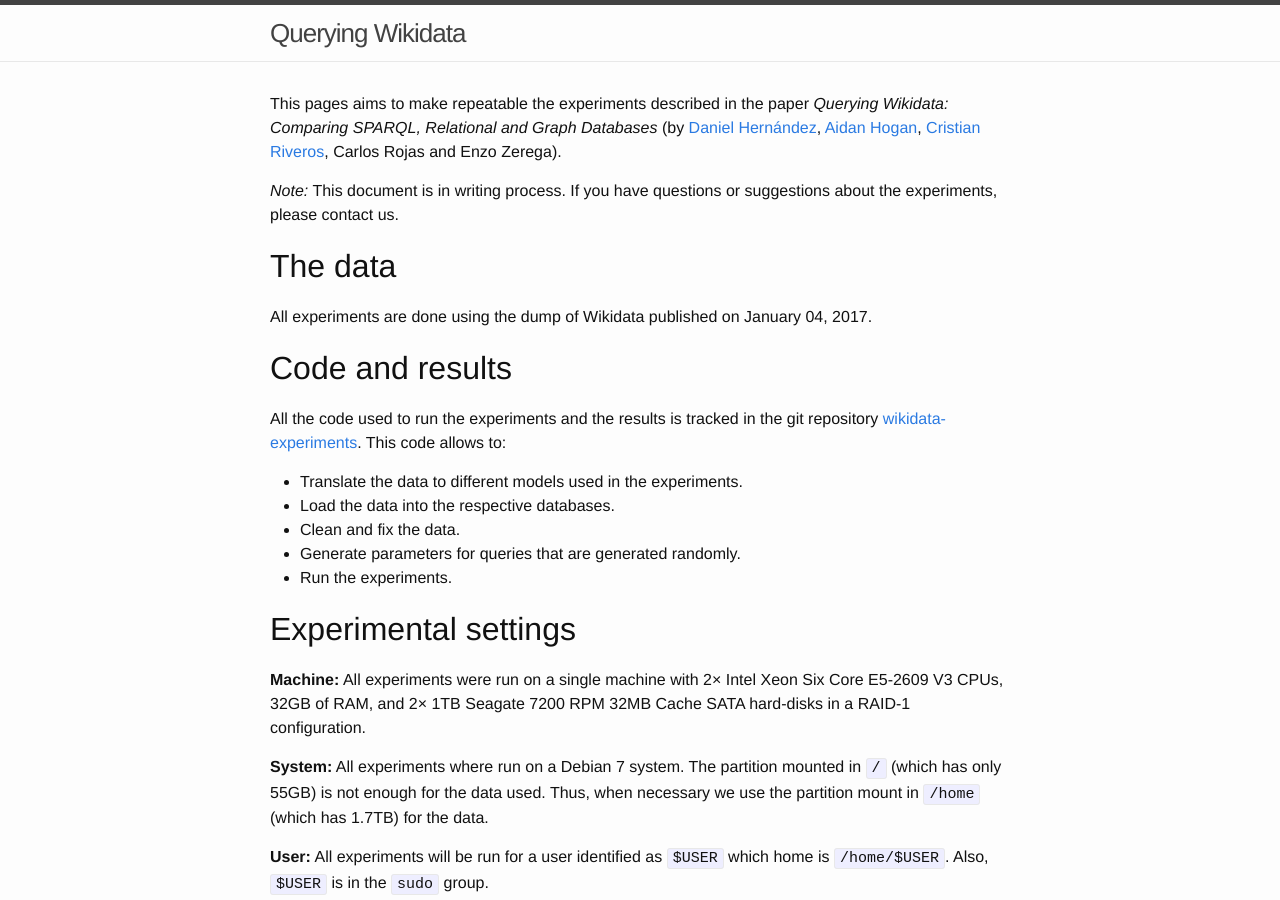
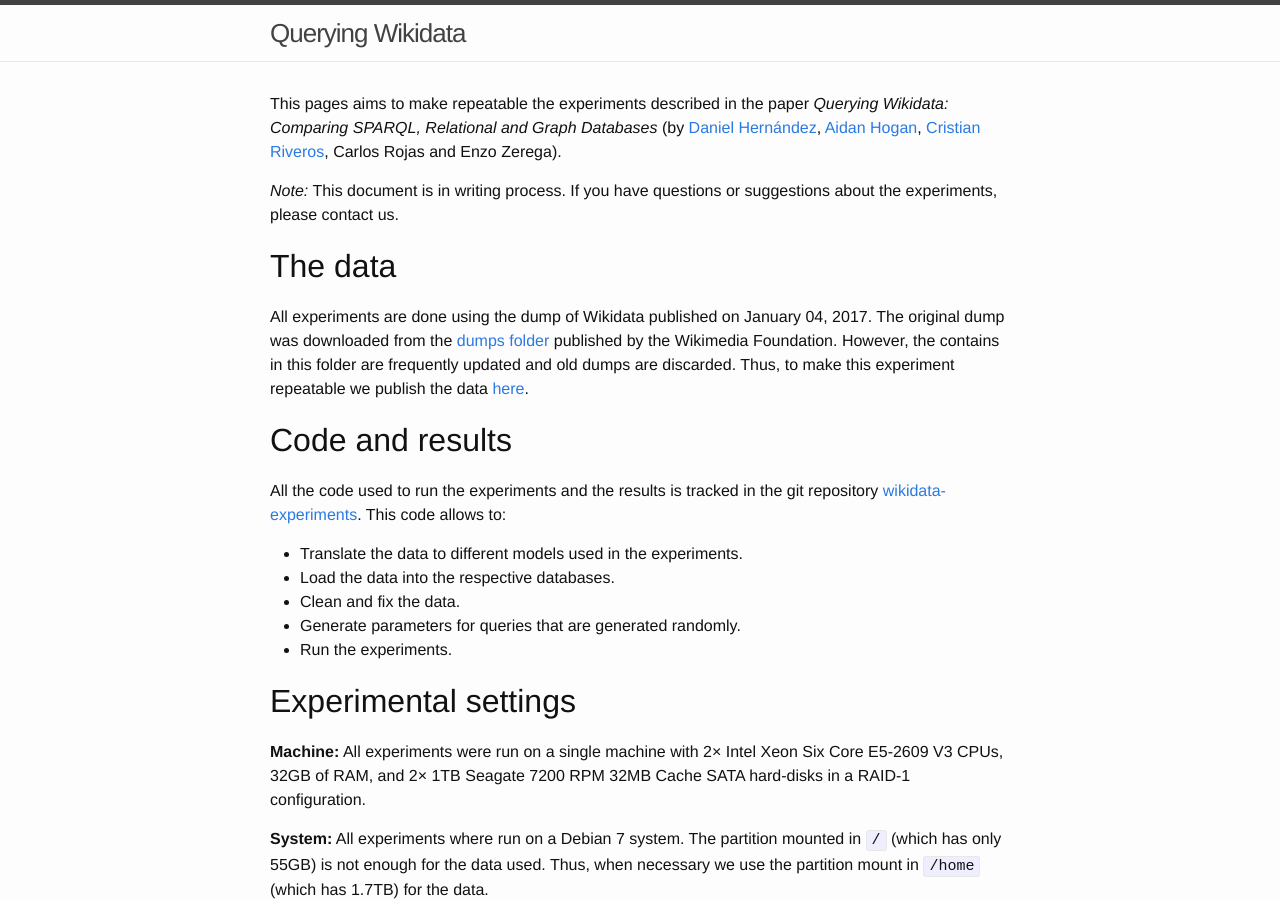
Before and after one commit to danielhz/wquery-docs, a Jekyll site: the page built from index.md, in a window 1280 px wide and 900 px high. Built offline with Jekyll 4.4.1, drawn with Linux system fonts in a browser that asks for light colours.

Commit message:
Link to the wikidata dump.

```diff
--- a/index.md
+++ b/index.md
@@ -14,8 +14,13 @@ suggestions about the experiments, please contact us.
 
 # The data
 
-All experiments are done using the dump of Wikidata published on January 04,
-2017.
+All experiments are done using the dump of Wikidata published on
+January 04, 2017. The original dump was downloaded from the
+[dumps folder](https://dumps.wikimedia.org/other/wikidata/) published by
+the Wikimedia Foundation. However, the contains in this folder are frequently
+updated and old dumps are discarded. Thus, to make this experiment repeatable
+we publish the data
+[here](http://datadumps.daniel.degu.cl/wikidata-20160104.tar.gz).
 
 # Code and results
 
```
